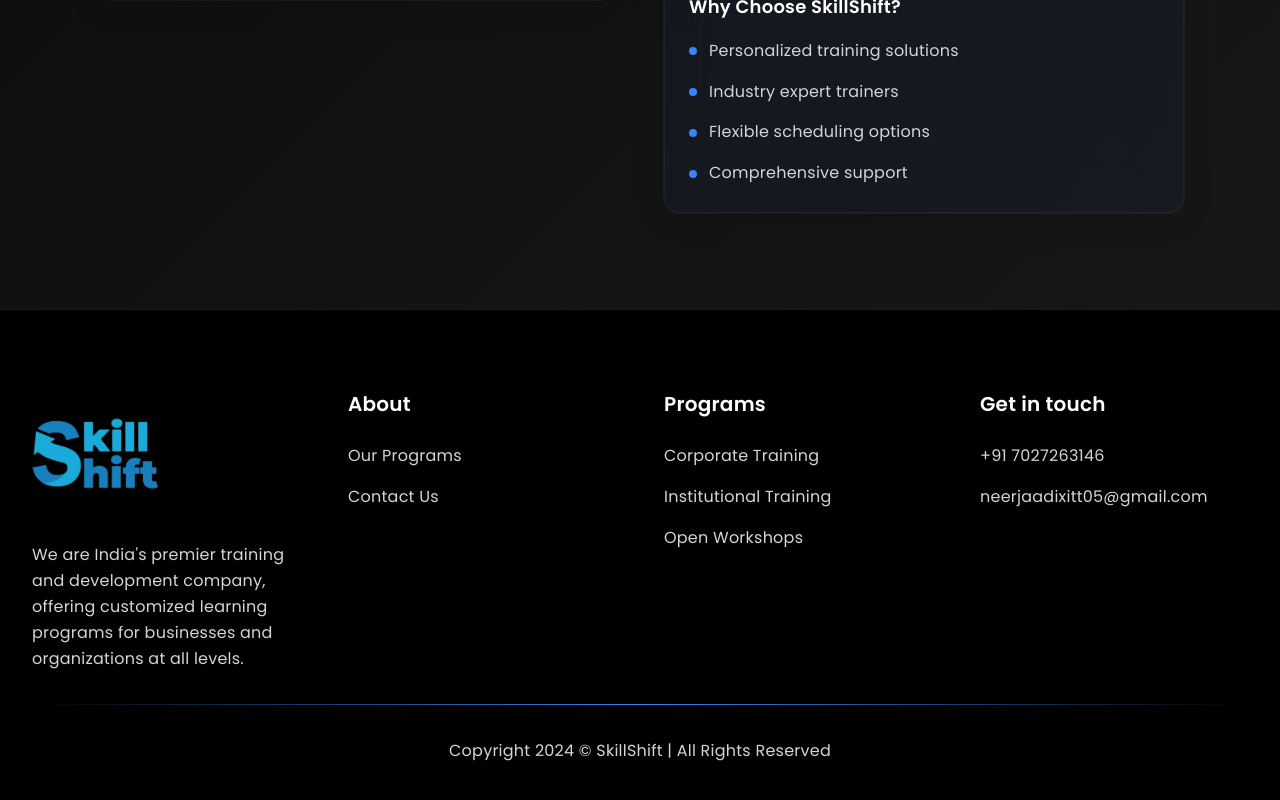
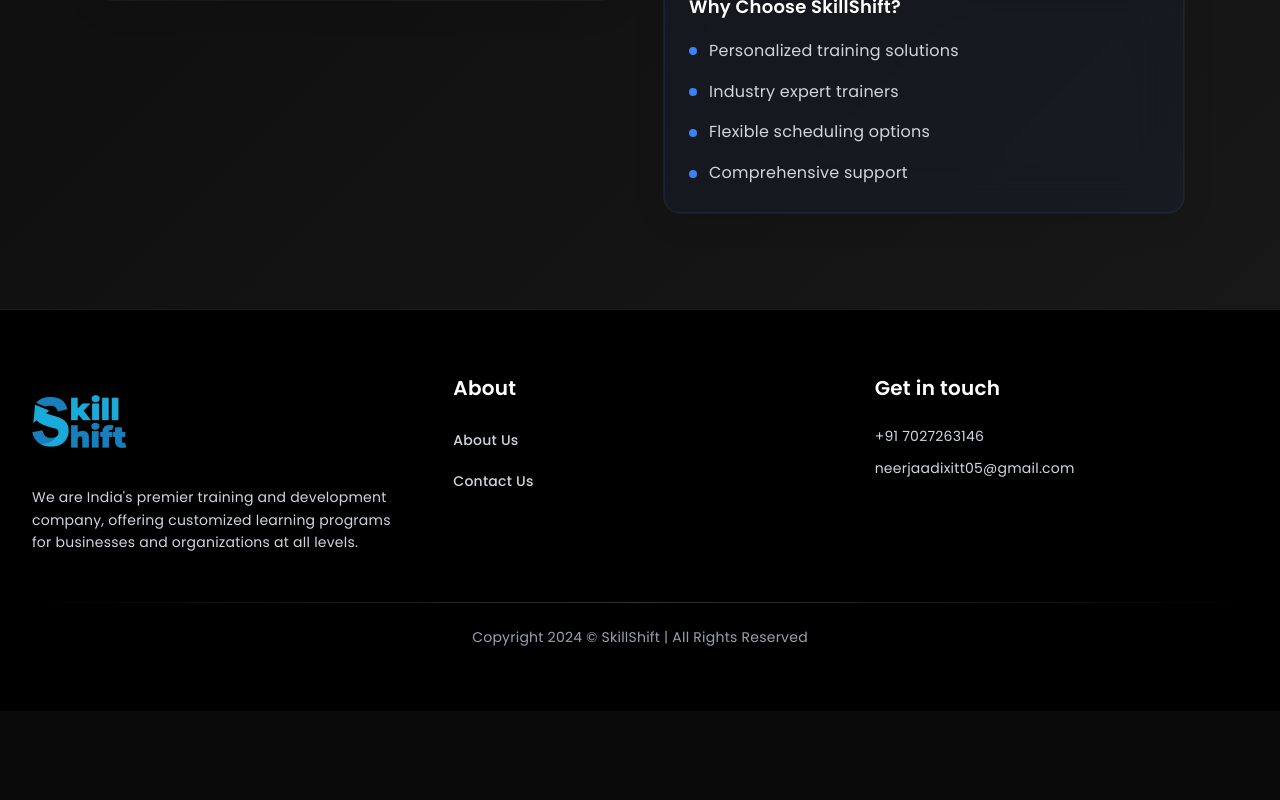
Before and after one commit to DeluluDevelopers/skillshift, a Next.js app: page /contact in a window 1280 px wide. Shown: the part 991-1791 px from the top of the page. After the commit the page ends 1702 px from the top, so only its background shows below. Built offline with nearby package versions, Linux system fonts and the light colour scheme.

Commit message:
fixed footer

```diff
--- a/app/about/page.tsx
+++ b/app/about/page.tsx
@@ -48,9 +48,9 @@ export default function About() {
 
       {/* Navigation */}
       <nav
-        className={`fixed top-0 left-0 right-0 z-[9999] transition-all duration-500 ease-out ${
+        className={`md:fixed top-0 left-0 right-0 z-[9999] transition-all duration-500 ease-out ${
           isScrolled
-            ? "bg-[rgba(59,130,246,0.05)] backdrop-blur-[25px] shadow-lg mt-4 mx-4 rounded-2xl"
+            ? "md:bg-[rgba(59,130,246,0.05)] md:backdrop-blur-[25px] md:shadow-lg md:mt-4 md:mx-4 md:rounded-2xl"
             : "bg-transparent mt-0 mx-0"
         }`}
       >
@@ -63,7 +63,7 @@ export default function About() {
                   alt='SkillShift Logo'
                   width={120}
                   height={120}
-                  className='w-32 h-32 object-contain'
+                  className='w-24 h-24 object-contain'
                   style={{ maxWidth: "none", maxHeight: "none" }}
                 />
               </div>
@@ -703,91 +703,72 @@ export default function About() {
       </section>
 
       {/* Footer */}
-      <footer className='bg-black text-white py-20 border-t border-white/10'>
+      <footer className='relative bg-black text-white py-16 border-t border-white/10 z-10'>
         <div className='max-w-7xl mx-auto px-4 sm:px-6 lg:px-8'>
-          <div className='grid md:grid-cols-4 gap-12'>
-            <div>
-              <div className='flex items-center space-x-2 mb-6'>
+          <div className='grid grid-cols-1 md:grid-cols-3 gap-8 md:gap-12 mb-12'>
+            <div className='text-center md:text-left space-y-6'>
+              <div className='flex items-center justify-center md:justify-start mb-4'>
                 <Image
                   src='/logo_without_bg.png'
                   alt='SkillShift Logo'
                   width={120}
                   height={120}
-                  className='w-32 h-32 object-contain'
+                  className='w-24 h-24 object-contain'
                   style={{ maxWidth: "none", maxHeight: "none" }}
                 />
               </div>
-              <p className='text-gray-300 font-open-sans leading-relaxed'>
+              <p className='text-gray-300 font-open-sans leading-relaxed max-w-sm mx-auto md:mx-0 text-sm'>
                 We are India&apos;s premier training and development company,
                 offering customized learning programs for businesses and
                 organizations at all levels.
               </p>
             </div>
-            <div>
-              <h4 className='text-xl font-semibold mb-6 text-white'>About</h4>
+
+            <div className='text-center md:text-left space-y-4'>
+              <h4 className='text-xl font-semibold text-white mb-6'>About</h4>
               <ul className='space-y-3 text-gray-300 font-open-sans'>
                 <li>
                   <a
-                    href='#'
-                    className='hover:text-premium-blue transition-colors'
+                    href='/about'
+                    className='hover:text-premium-blue transition-all duration-300 font-medium group relative inline-block cursor-pointer hover:scale-105 text-sm'
                   >
-                    Our Programs
+                    About Us
+                    <span className='absolute -bottom-1 left-0 w-0 h-0.5 bg-gradient-primary transition-all duration-300 group-hover:w-full'></span>
                   </a>
                 </li>
                 <li>
                   <a
                     href='/contact'
-                    className='hover:text-premium-blue transition-colors'
+                    className='hover:text-premium-blue transition-all duration-300 font-medium group relative inline-block cursor-pointer hover:scale-105 text-sm'
                   >
                     Contact Us
+                    <span className='absolute -bottom-1 left-0 w-0 h-0.5 bg-gradient-primary transition-all duration-300 group-hover:w-full'></span>
                   </a>
                 </li>
               </ul>
             </div>
-            <div>
-              <h4 className='text-xl font-semibold mb-6 text-white'>
-                Programs
+
+            <div className='text-center md:text-left space-y-4'>
+              <h4 className='text-xl font-semibold text-white mb-6'>
+                Get in touch
               </h4>
               <ul className='space-y-3 text-gray-300 font-open-sans'>
-                <li>
-                  <a
-                    href='#'
-                    className='hover:text-premium-blue transition-colors'
-                  >
-                    Corporate Training
-                  </a>
+                <li className='flex items-center justify-center md:justify-start'>
+                  <span className='text-sm'>+91 7027263146</span>
                 </li>
-                <li>
-                  <a
-                    href='#'
-                    className='hover:text-premium-blue transition-colors'
-                  >
-                    Institutional Training
-                  </a>
-                </li>
-                <li>
-                  <a
-                    href='#'
-                    className='hover:text-premium-blue transition-colors'
-                  >
-                    Open Workshops
-                  </a>
+                <li className='flex items-center justify-center md:justify-start'>
+                  <span className='text-sm'>neerjaadixitt05@gmail.com</span>
                 </li>
               </ul>
             </div>
-            <div>
-              <h4 className='text-xl font-semibold mb-6 text-white'>
-                Get in touch
-              </h4>
-              <ul className='space-y-3 text-gray-300 font-open-sans'>
-                <li>+91 7027263146</li>
-                <li>neerjaadixitt05@gmail.com</li>
-              </ul>
-            </div>
           </div>
-          <div className='divider-premium'></div>
-          <div className='text-center text-gray-300 font-open-sans'>
-            <p>Copyright 2024 © SkillShift | All Rights Reserved</p>
+
+          <div className='w-full h-px bg-gradient-to-r from-transparent via-white/20 to-transparent mb-6'></div>
+
+          <div className='text-center'>
+            <p className='text-gray-400 font-open-sans text-sm'>
+              Copyright 2024 © SkillShift | All Rights Reserved
+            </p>
           </div>
         </div>
       </footer>
--- a/app/contact/page.tsx
+++ b/app/contact/page.tsx
@@ -36,9 +36,9 @@ export default function Contact() {
 
       {/* Navigation */}
       <nav
-        className={`fixed top-0 left-0 right-0 z-[9999] transition-all duration-500 ease-out ${
+        className={`md:fixed top-0 left-0 right-0 z-[9999] transition-all duration-500 ease-out ${
           isScrolled
-            ? "bg-[rgba(59,130,246,0.05)] backdrop-blur-[25px] shadow-lg mt-4 mx-4 rounded-2xl"
+            ? "md:bg-[rgba(59,130,246,0.05)] md:backdrop-blur-[25px] md:shadow-lg md:mt-4 md:mx-4 md:rounded-2xl"
             : "bg-transparent mt-0 mx-0"
         }`}
       >
@@ -51,7 +51,7 @@ export default function Contact() {
                   alt='SkillShift Logo'
                   width={120}
                   height={120}
-                  className='w-32 h-32 object-contain'
+                  className='w-24 h-24 object-contain'
                   style={{ maxWidth: "none", maxHeight: "none" }}
                 />
               </div>
@@ -333,91 +333,72 @@ export default function Contact() {
       </section>
 
       {/* Footer */}
-      <footer className='bg-black text-white py-20 border-t border-white/10'>
+      <footer className='relative bg-black text-white py-16 border-t border-white/10 z-10'>
         <div className='max-w-7xl mx-auto px-4 sm:px-6 lg:px-8'>
-          <div className='grid md:grid-cols-4 gap-12'>
-            <div>
-              <div className='flex items-center space-x-2 mb-6'>
+          <div className='grid grid-cols-1 md:grid-cols-3 gap-8 md:gap-12 mb-12'>
+            <div className='text-center md:text-left space-y-6'>
+              <div className='flex items-center justify-center md:justify-start mb-4'>
                 <Image
                   src='/logo_without_bg.png'
                   alt='SkillShift Logo'
                   width={120}
                   height={120}
-                  className='w-32 h-32 object-contain'
+                  className='w-24 h-24 object-contain'
                   style={{ maxWidth: "none", maxHeight: "none" }}
                 />
               </div>
-              <p className='text-gray-300 font-open-sans leading-relaxed'>
+              <p className='text-gray-300 font-open-sans leading-relaxed max-w-sm mx-auto md:mx-0 text-sm'>
                 We are India&apos;s premier training and development company,
                 offering customized learning programs for businesses and
                 organizations at all levels.
               </p>
             </div>
-            <div>
-              <h4 className='text-xl font-semibold mb-6 text-white'>About</h4>
+
+            <div className='text-center md:text-left space-y-4'>
+              <h4 className='text-xl font-semibold text-white mb-6'>About</h4>
               <ul className='space-y-3 text-gray-300 font-open-sans'>
                 <li>
                   <a
-                    href='#'
-                    className='hover:text-premium-blue transition-colors'
+                    href='/about'
+                    className='hover:text-premium-blue transition-all duration-300 font-medium group relative inline-block cursor-pointer hover:scale-105 text-sm'
                   >
-                    Our Programs
-                  </a>
-                </li>
-                <li>
-                  <Link
-                    href='/contact'
-                    className='hover:text-premium-blue transition-colors'
-                  >
-                    Contact Us
-                  </Link>
-                </li>
-              </ul>
-            </div>
-            <div>
-              <h4 className='text-xl font-semibold mb-6 text-white'>
-                Programs
-              </h4>
-              <ul className='space-y-3 text-gray-300 font-open-sans'>
-                <li>
-                  <a
-                    href='#'
-                    className='hover:text-premium-blue transition-colors'
-                  >
-                    Corporate Training
+                    About Us
+                    <span className='absolute -bottom-1 left-0 w-0 h-0.5 bg-gradient-primary transition-all duration-300 group-hover:w-full'></span>
                   </a>
                 </li>
                 <li>
                   <a
-                    href='#'
-                    className='hover:text-premium-blue transition-colors'
+                    href='/contact'
+                    className='hover:text-premium-blue transition-all duration-300 font-medium group relative inline-block cursor-pointer hover:scale-105 text-sm'
                   >
-                    Institutional Training
-                  </a>
-                </li>
-                <li>
-                  <a
-                    href='#'
-                    className='hover:text-premium-blue transition-colors'
-                  >
-                    Open Workshops
+                    Contact Us
+                    <span className='absolute -bottom-1 left-0 w-0 h-0.5 bg-gradient-primary transition-all duration-300 group-hover:w-full'></span>
                   </a>
                 </li>
               </ul>
             </div>
-            <div>
-              <h4 className='text-xl font-semibold mb-6 text-white'>
+
+            <div className='text-center md:text-left space-y-4'>
+              <h4 className='text-xl font-semibold text-white mb-6'>
                 Get in touch
               </h4>
               <ul className='space-y-3 text-gray-300 font-open-sans'>
-                <li>+91 7027263146</li>
-                <li>neerjaadixitt05@gmail.com</li>
+                <li className='flex items-center justify-center md:justify-start'>
+                  <span className='text-sm'>+91 7027263146</span>
+                </li>
+                <li className='flex items-center justify-center md:justify-start'>
+                  <span className='text-sm'>neerjaadixitt05@gmail.com</span>
+                </li>
               </ul>
             </div>
           </div>
-          <div className='divider-premium'></div>
-          <div className='text-center text-gray-300 font-open-sans'>
-            <p>Copyright 2024 © SkillShift | All Rights Reserved</p>
+
+          <div className='w-full h-px bg-gradient-to-r from-transparent via-white/20 to-transparent mb-6'></div>
+
+          <div className='text-center'>
+            <p className='text-gray-400 font-open-sans text-sm'>
+              Copyright 2024 © SkillShift | All Rights Reserved
+            </p>
           </div>
         </div>
       </footer>
--- a/app/layout.tsx
+++ b/app/layout.tsx
@@ -7,6 +7,8 @@ const poppins = Poppins({
   variable: "--font-poppins",
   display: "swap",
   weight: ["300", "400", "500", "600", "700", "800"],
+  fallback: ["system-ui", "arial"],
+  preload: false,
 });
 
 const merriweather = Merriweather({
@@ -14,6 +16,8 @@ const merriweather = Merriweather({
   variable: "--font-merriweather",
   display: "swap",
   weight: ["300", "400", "700", "900"],
+  fallback: ["serif"],
+  preload: false,
 });
 
 export const metadata: Metadata = {
--- a/app/page.tsx
+++ b/app/page.tsx
@@ -1129,62 +1129,70 @@ export default function Home() {
       </section>
 
       {/* Footer */}
-      <footer className='relative bg-black text-white py-20 border-t border-white/10 z-10'>
+      <footer className='relative bg-black text-white py-16 border-t border-white/10 z-10'>
         <div className='max-w-7xl mx-auto px-4 sm:px-6 lg:px-8'>
-          <div className='grid md:grid-cols-3 gap-12'>
-            <div>
-              <div className='flex items-center space-x-2 mb-6'>
+          <div className='grid grid-cols-1 md:grid-cols-3 gap-8 md:gap-12 mb-12'>
+            <div className='text-center md:text-left space-y-6'>
+              <div className='flex items-center justify-center md:justify-start mb-4'>
                 <Image
                   src='/logo_without_bg.png'
                   alt='SkillShift Logo'
                   width={120}
                   height={120}
-                  className='w-32 h-32 object-contain'
+                  className='w-24 h-24 object-contain'
                   style={{ maxWidth: "none", maxHeight: "none" }}
                 />
               </div>
-              <p className='text-gray-300 font-open-sans leading-relaxed'>
+              <p className='text-gray-300 font-open-sans leading-relaxed max-w-sm mx-auto md:mx-0 text-sm'>
                 We are India&apos;s premier training and development company,
                 offering customized learning programs for businesses and
                 organizations at all levels.
               </p>
             </div>
-            <div>
-              <h4 className='text-xl font-semibold mb-6 text-white'>
-                About Us
-              </h4>
+
+            <div className='text-center md:text-left space-y-4'>
+              <h4 className='text-xl font-semibold text-white mb-6'>About</h4>
               <ul className='space-y-3 text-gray-300 font-open-sans'>
                 <li>
                   <a
                     href='/about'
-                    className='hover:text-premium-blue transition-colors'
+                    className='hover:text-premium-blue transition-all duration-300 font-medium group relative inline-block cursor-pointer hover:scale-105 text-sm'
                   >
                     About Us
+                    <span className='absolute -bottom-1 left-0 w-0 h-0.5 bg-gradient-primary transition-all duration-300 group-hover:w-full'></span>
                   </a>
                 </li>
                 <li>
                   <a
                     href='/contact'
-                    className='hover:text-premium-blue transition-colors'
+                    className='hover:text-premium-blue transition-all duration-300 font-medium group relative inline-block cursor-pointer hover:scale-105 text-sm'
                   >
                     Contact Us
+                    <span className='absolute -bottom-1 left-0 w-0 h-0.5 bg-gradient-primary transition-all duration-300 group-hover:w-full'></span>
                   </a>
                 </li>
               </ul>
             </div>
-            <div>
-              <h4 className='text-xl font-semibold mb-6 text-white'>
+
+            <div className='text-center md:text-left space-y-4'>
+              <h4 className='text-xl font-semibold text-white mb-6'>
                 Get in touch
               </h4>
               <ul className='space-y-3 text-gray-300 font-open-sans'>
-                <li>+91 7027263146</li>
-                <li>neerjaadixitt05@gmail.com</li>
+                <li className='flex items-center justify-center md:justify-start'>
+                  <span className='text-sm'>+91 7027263146</span>
+                </li>
+                <li className='flex items-center justify-center md:justify-start'>
+                  <span className='text-sm'>neerjaadixitt05@gmail.com</span>
+                </li>
               </ul>
             </div>
           </div>
-          <div className='w-full h-px bg-gradient-to-r from-transparent via-white/20 to-transparent my-12'></div>
-          <div className='text-center text-gray-300 font-open-sans'>
-            <p>
+
+          <div className='w-full h-px bg-gradient-to-r from-transparent via-white/20 to-transparent mb-6'></div>
+
+          <div className='text-center'>
+            <p className='text-gray-400 font-open-sans text-sm'>
               Copyright 2024 © SkillShift | All Rights Reserved
             </p>
           </div>
```
